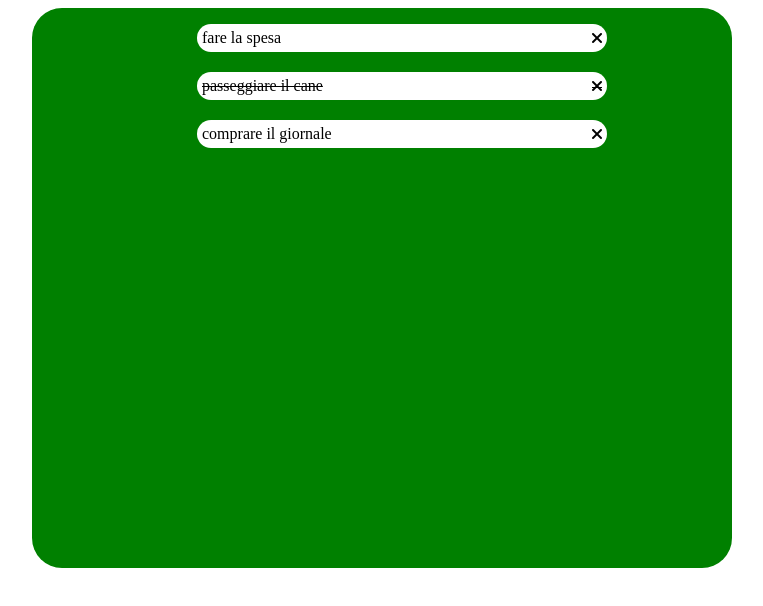
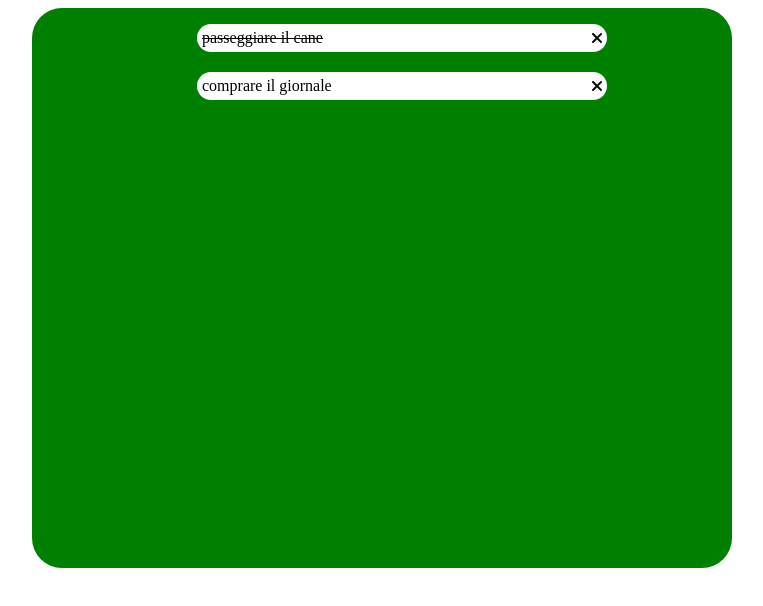
Before and after one commit to edodima13/vue-todolist, a plain HTML site: page index.html in a window 1280 px wide. Both pictures are taken after a click on the icon 855 px from the left and 38 px from the top of the page. Shown: the whole page, without its empty margins (258-1021 px from the left). Drawn offline with nearby package versions, Linux system fonts and the light colour scheme.

Commit message:
milestone2

```diff
--- a/index.html
+++ b/index.html
@@ -11,17 +11,18 @@
 </head>
 <body>
     <div id="root">
+        <!--sezione per aggiungere la todolist-->
         <!--stampare all'interno di una lista un item per ogni todo-->
         <div class="todo-wrapper">
             <ul class="">
-                <li v-for="todo in todoItems" class="lista" :class="todo.done ?  'done' : '' ">
-                    {{todo.text}}
-                    <i class="fa-solid fa-xmark" @click=""></i>
+        <!--se la proprietà done è uguale a true visualizzare il testo sbarrato-->
+                <li v-for="(todo,index) in todoItems" class="lista" >
+                    <span :class="todo.done ?  'done' : '' ">{{todo.text}}</span>
+                    <i class="fa-solid fa-xmark" @click="removeToDo(index)"></i>
                 </li>
             </ul>
         </div>
 
-        <!--se la proprietà done è uguale a true visualizzare il testo sbarrato-->
     </div>
 
     <script src="myjavascript.js"></script>
--- a/myjavascript.js
+++ b/myjavascript.js
@@ -17,7 +17,8 @@ var app = new Vue({
         ],
     } ,
     methods : {
-    addToDo : function() {
+    removeToDo : function(index) {
+        this.todoItems.splice(index, 1)
     }
     }
 })
```
